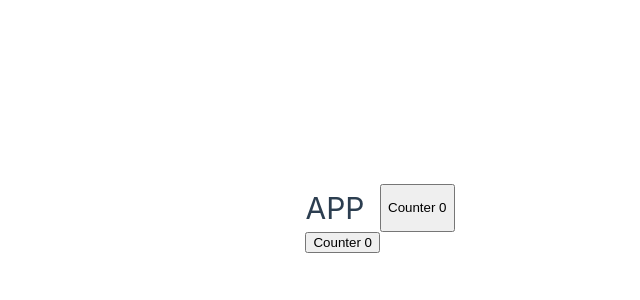
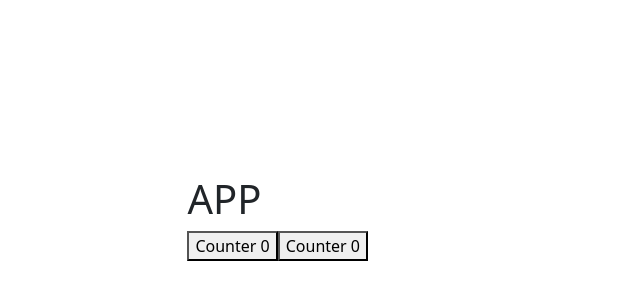
Before and after one commit to XIMENAVELASCOVAZQUEZ/components-1, a Vue app: page / in a window 1280 px wide. Shown: the part 182-482 px from the top of the page, without its empty margins (260-900 px from the left). Built offline with nearby package versions, Linux system fonts and the light colour scheme.

Commit message:
feat(bootstrap): :lipstick: NPM Installing

```diff
--- a/package.json
+++ b/package.json
@@ -9,6 +9,7 @@
     "preview": "vite preview"
   },
   "dependencies": {
+    "bootstrap": "^5.3.3",
     "vue": "^3.4.15"
   },
   "devDependencies": {
--- a/src/App.vue
+++ b/src/App.vue
@@ -1,12 +1,12 @@
 <script setup>
 import ButtonCounter from './components/ButtonCounter.vue'
 
-
 </script>
 
-
 <template>
-  <h1>APP</h1>
-  <ButtonCounter ></ButtonCounter>
-  <button-counter></button-counter>
+  <div class="container">
+    <h1>APP</h1>
+    <ButtonCounter></ButtonCounter>
+    <button-counter></button-counter>
+  </div>
 </template>
--- a/src/main.js
+++ b/src/main.js
@@ -3,4 +3,6 @@ import './assets/main.css'
 import { createApp } from 'vue'
 import App from './App.vue'
 
+import 'bootstrap/dist/css/bootstrap.min.css'
+
 createApp(App).mount('#app')
```
Also changed, not shown: 1 other file (tests, documents, lock files or other folders).
